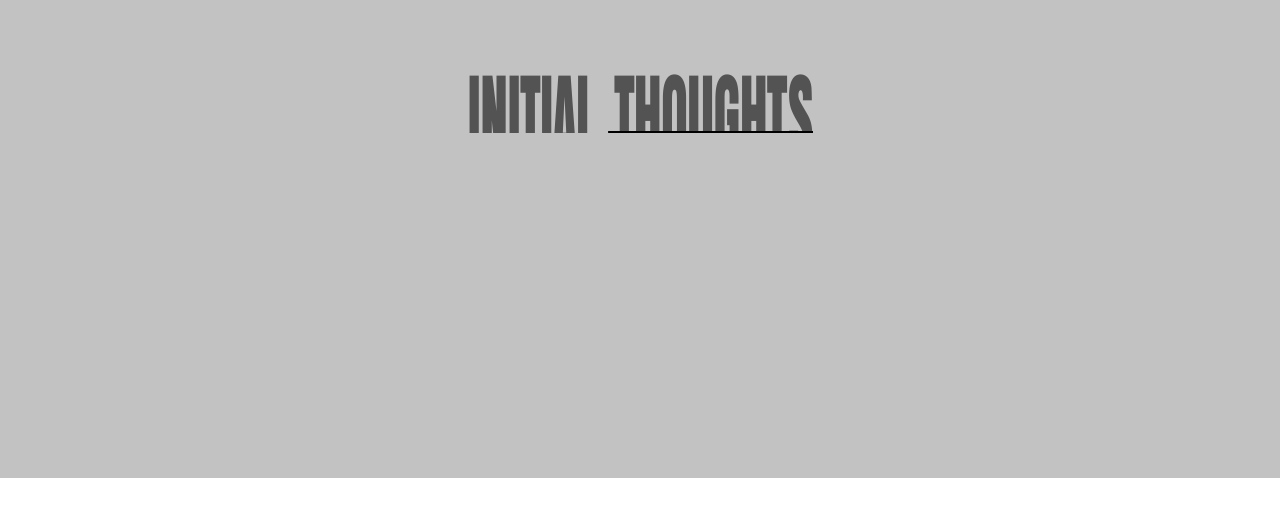
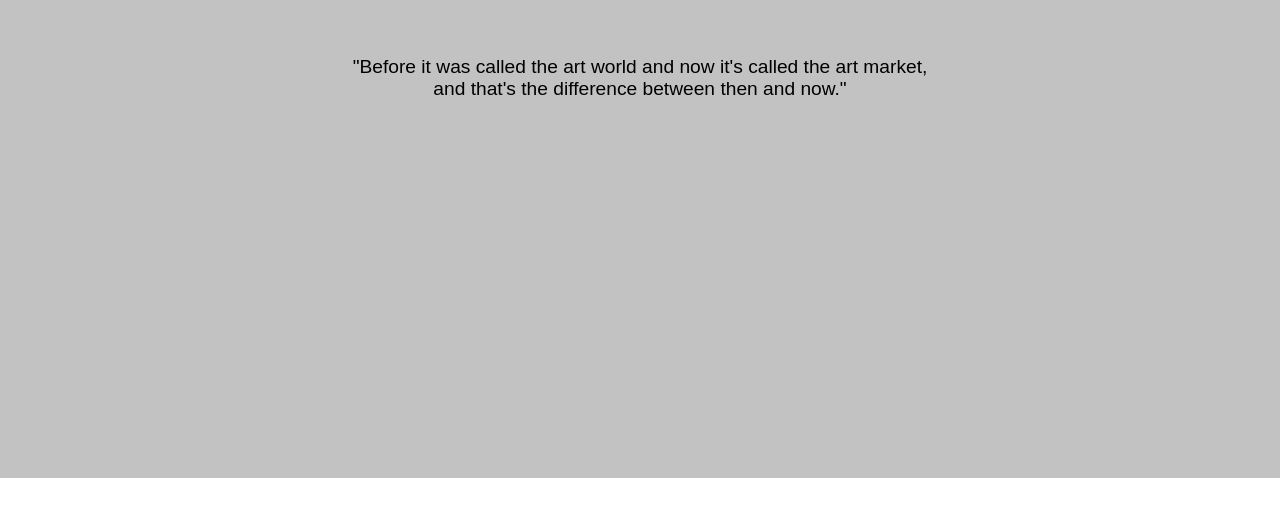
Before and after one commit to connorwhite-online/oit, a React (Create React App) app: page / in a window 1280 px wide. Shown: the part 322-838 px from the top of the page. Built offline with nearby package versions, Linux system fonts and the light colour scheme.

Commit message:
updated animations and styles

```diff
--- a/src/components/About/index.css
+++ b/src/components/About/index.css
@@ -1,12 +1,12 @@
 .about {
     position: absolute;
-    width: 90dvw;
+    width: 80dvw;
     height: 100dvh;
     display: flex;
     justify-content: center;
     align-items: center;
     color:  white;
-    padding: 0 5dvw;
+    padding: 0 10dvw;
     z-index: 10;
     pointer-events: none;
 }
--- a/src/components/About/index.jsx
+++ b/src/components/About/index.jsx
@@ -1,8 +1,6 @@
 import React, { useEffect, useRef } from 'react';
 import { gsap } from 'gsap';
 import './index.css';
-import {TextPlugin} from 'gsap/TextPlugin';
-gsap.registerPlugin(TextPlugin);
 
 export default function About() {
 
@@ -11,11 +9,10 @@ export default function About() {
     useEffect(() => {
         let ctx = gsap.context(() => {
             gsap.from('.pg', {
-                delay: 9,
+                delay: 11,
                 duration: 2,
                 opacity: 0,
                 clipPath: 'inset(0 100% 0 0)',
-                // text: { value: ''},
                 stagger: 3,
                 ease: 'power4.inOut',
             })
--- a/src/components/Landing/index.jsx
+++ b/src/components/Landing/index.jsx
@@ -7,21 +7,17 @@ export default function Landing(){
     const title = useRef();
 
     useEffect(() => {
-        // Trying to split text
-        var char = title.current.innerHTML.split('');
-        console.log(char)
-        // const characters = gsap.utils.toArray('.title');
 
         // Landing Copy Animation
         let ctx = gsap.context(() => {
             gsap.from('.titleContainer', {
-                duration: 4,
+                duration: 6,
                 clipPath: 'inset(100% 0 0 0)',
                 // scaleY: 0,
                 // opacity: 0,
                 ease: 'power4.inOut',
                 // stagger: 0.1,
-                delay: 6.5,
+                delay: 8,
             })
         }, landing.current)
         return () => ctx.revert();
--- a/src/components/Loader/index.css
+++ b/src/components/Loader/index.css
@@ -20,15 +20,16 @@
 
 .typeBox {
     clip-path: inset(0 0 0 0);
+    width: 80%;
 }
 
 .logoType {
-    font-family: 'Anzeigen-Grotesk', sans-serif;
+    /* font-family: 'Anzeigen-Grotesk', sans-serif; */
+    font-family: 'Open-Sans', sans-serif;
     color: black;
-    font-size: 10vw;
-    letter-spacing: -.1vw;
-    transform: scale(1, 2);
+    font-size: 3.5vw;
     padding: 2.5dvh 0;
+    text-align: justify;
 }
 
 .line {
@@ -37,7 +38,11 @@
 }
 
 @media screen and (min-width: 768px) {
+    .typeBox {
+        width: 50%;
+    }
     .logoType {
-        font-size: 5vw;
+        font-size: 1.5vw;
+        text-align: center;
     }
 }
--- a/src/components/Loader/index.jsx
+++ b/src/components/Loader/index.jsx
@@ -17,43 +17,28 @@ export default function Loader() {
                 duration: .75,
                 ease: 'power4.inOut'
             }, 1);
-            tl.from('.line', {
-                clipPath: 'inset(0 100% 0 0)',
-                duration: 1,
-                ease: 'power4.inOut',
-            }, 2);
             tl.from('.logoType', {
                 opacity: 0,
-                duration: 1,
-                y: 100,
-                // rotateZ: 20,
+                duration: 2,
                 ease: 'power3.inOut',
-            }, 2);
-            tl.to('.line', {
-                clipPath: 'inset(0 0 0 100%)',
-                duration: 1,
-                ease: 'power4.inOut',
-            }, 5);
+            }, 1.5);
             tl.to('.logoType', {
                 opacity: 0,
                 duration: 1,
-                // delay: 2,
-                y: 100,
-                // rotateX: -90,
                 ease: 'power3.inOut',
-            }, 5);
+            }, 8);
             tl.to(loader.current, {
                 clipPath: 'inset(0 0 100% 0)',
                 duration: .75,
                 ease: 'power4.inOut',
-            });
+            }, 9);
         }, loader.current);
         return () => ctx.revert();
     }, []);
 
     return(
         <div ref={loader} className='loader'>
-            <div className='typeBox'><div className='logoType'>INITIAL THOUGHTS</div><div className='line'></div></div>
+            <div className='typeBox'><div className='logoType'>"Before it was called the art world and now it's called the art market,<br/> and that's the difference between then and now."</div></div>
         </div>
     )
 }
--- a/src/components/Menu/index.jsx
+++ b/src/components/Menu/index.jsx
@@ -31,7 +31,7 @@ export default function Menu() {
                 y: 100,
                 ease: 'power3.inOut',
                 stagger: 0.5,
-                delay: 8,
+                delay: 10,
             })
         }, menu.current)
         return () => ctx.revert();
```
